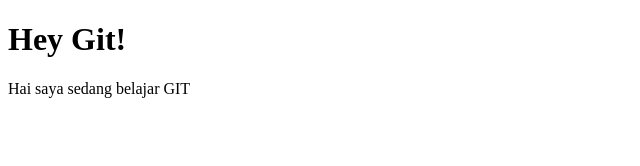
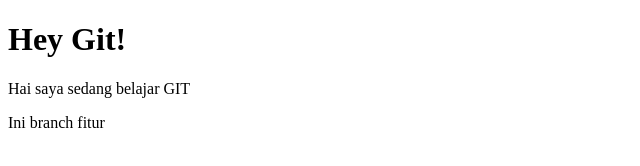
Before and after one commit to renaldy23/belajarhtml, a website: page index.html in a window 1280 px wide. Shown: the whole page, without its empty margins (0-640 px from the left). Drawn offline with Linux system fonts and the light colour scheme.

Commit message:
feat: add paragraph

```diff
--- a/index.html
+++ b/index.html
@@ -8,5 +8,6 @@
   <body>
     <h1>Hey Git!</h1>
     <p>Hai saya sedang belajar GIT</p>
+    <p>Ini branch fitur</p>
   </body>
 </html>
```
